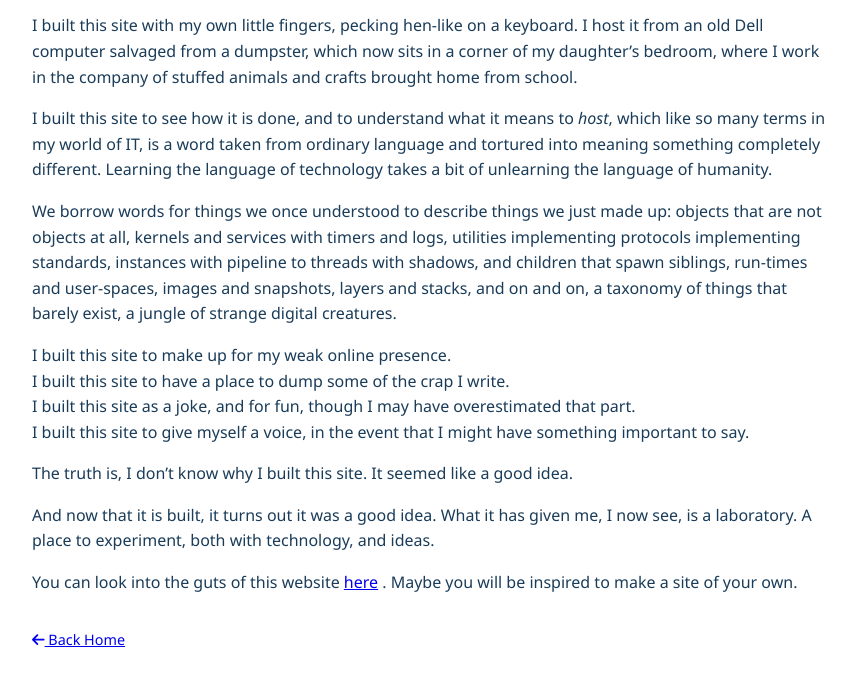
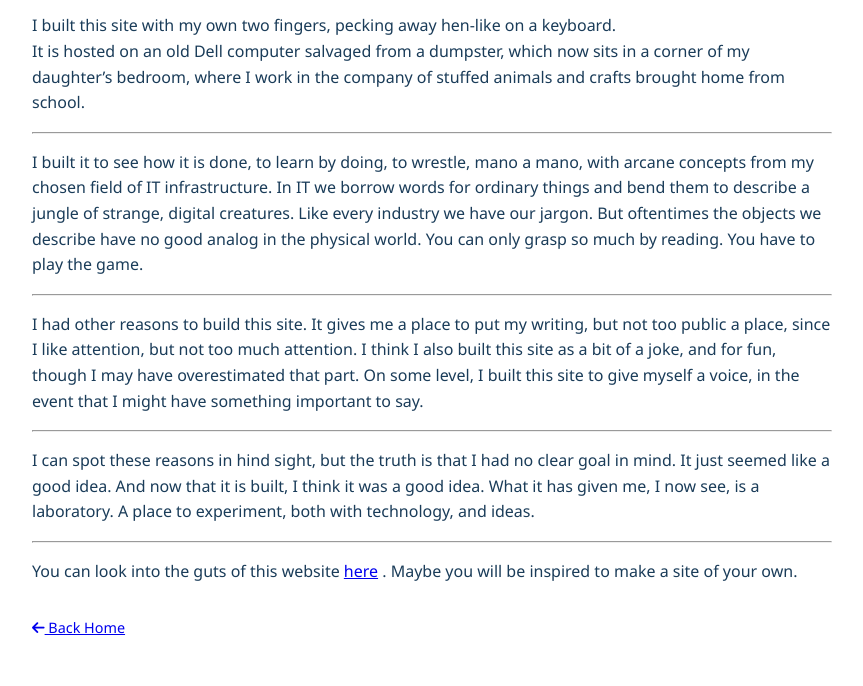
Before and after one commit to joaquinfox/joaquinfox.com, an Eleventy site: page src/blog/about-this-site.md in a window 1280 px wide. Shown: the part 496-1182 px from the top of the page, without its empty margins (208-1071 px from the left). Built offline with nearby package versions, Linux system fonts and the light colour scheme; Eleventy itself is replaced by a stand-in of ours; files that its build step writes are made by us from their sources.

Commit message:
language edits

```diff
--- a/src/blog/about-this-site.md
+++ b/src/blog/about-this-site.md
@@ -7,23 +7,21 @@ layout: post
 <!-- ![AI generated cartoon of crazy guy at keyboard](/assets/about/berserk.png) -->
 <img src="/assets/about/berserk.png" alt="AI generated cartoon of crazy guy at keyboard" style="max-width:50%; height:auto; display:block; margin:1rem auto; border-radius:12px;" />
 
+I built this site with my own two fingers, pecking away hen-like on a keyboard.
+It is hosted on an old Dell computer salvaged from a dumpster, which now sits in a corner of my daughter’s bedroom, where I work in the company of stuffed animals and crafts brought home from school.
 
+---
 
-I built this site with my own little fingers, pecking hen-like on a keyboard.
-I host it from an old Dell computer salvaged from a dumpster, which now sits in a corner of my daughter’s bedroom, where I work in the company of stuffed animals and crafts brought home from school.
+I built it to see how it is done, to learn by doing, to wrestle, mano a mano, with arcane concepts from my chosen field of IT infrastructure. In IT we borrow words for ordinary things and bend them to describe a jungle of strange, digital creatures. Like every industry we have our jargon. But oftentimes the objects we describe have no good analog in the physical world. You can only grasp so much by reading. You have to play the game.
 
-I built this site to see how it is done, and to understand what it means to <em>host</em>, which like so many terms in my world of IT, is a word taken from ordinary language and tortured into meaning something completely different. Learning the language of technology takes a bit of unlearning the language of humanity.
+---
 
-We borrow words for things we once understood to describe things we just made up: objects that are not objects at all, kernels and services with timers and logs, utilities implementing  protocols implementing standards, instances with pipeline to threads with shadows, and children that spawn siblings, run-times and user-spaces, images and snapshots, layers and stacks, and on and on, a taxonomy of things that barely exist, a jungle of strange digital creatures.
+I had other reasons to build this site. It  gives me  a place to put my writing, but not too public a place, since I like attention, but not too much attention. I think I also built this site as a bit of a joke, and for fun, though I may have overestimated that part. On some level, I built this site to give myself a voice, in the event that I might have something important to say.
 
-I built this site to make up for my weak online presence.
-I built this site to have a place to dump some of the crap I write.
-I built this site as a joke, and for fun, though I may have overestimated that part.
-I built this site to give myself a voice, in the event that I might have something important to say.
+---
 
-The truth is, I don’t know why I built this site. It seemed like a good idea.
+I can spot these reasons in hind sight, but the truth is that I had no clear goal in mind. It just seemed like a good idea. And now that it is built, I think it was a good idea. What it has given me, I now see, is a laboratory. A place to experiment, both with technology, and ideas.
 
-And now that it is built, it turns out it was a good idea. What it has given me, I now see, is a laboratory. A place to experiment, both with technology, and ideas.
-
+---
 
 You can look into the guts of this website [here](https://github.com/joaquinfox/joaquinfox.com/blob/main/README.md) . Maybe you will be inspired to make a site of your own.
```
